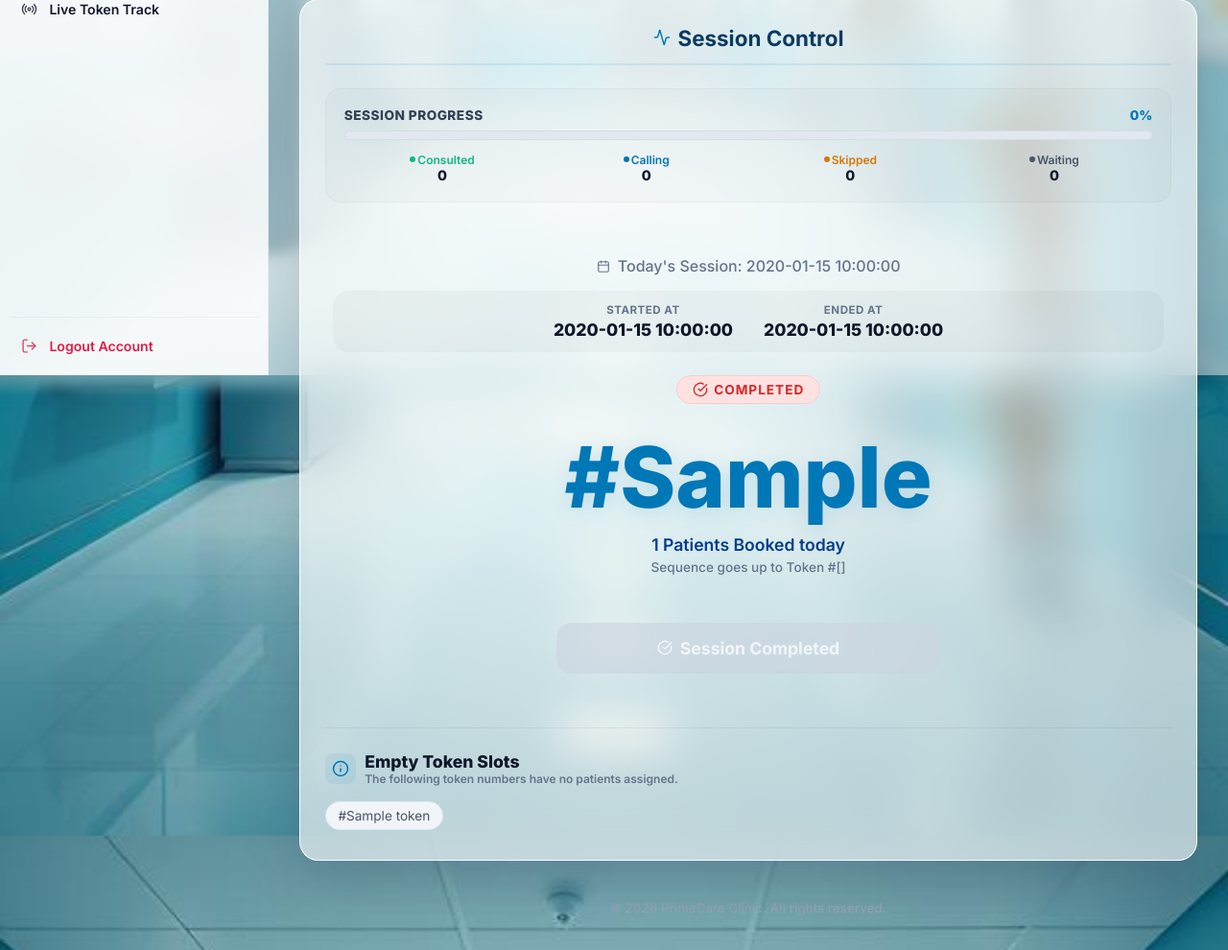
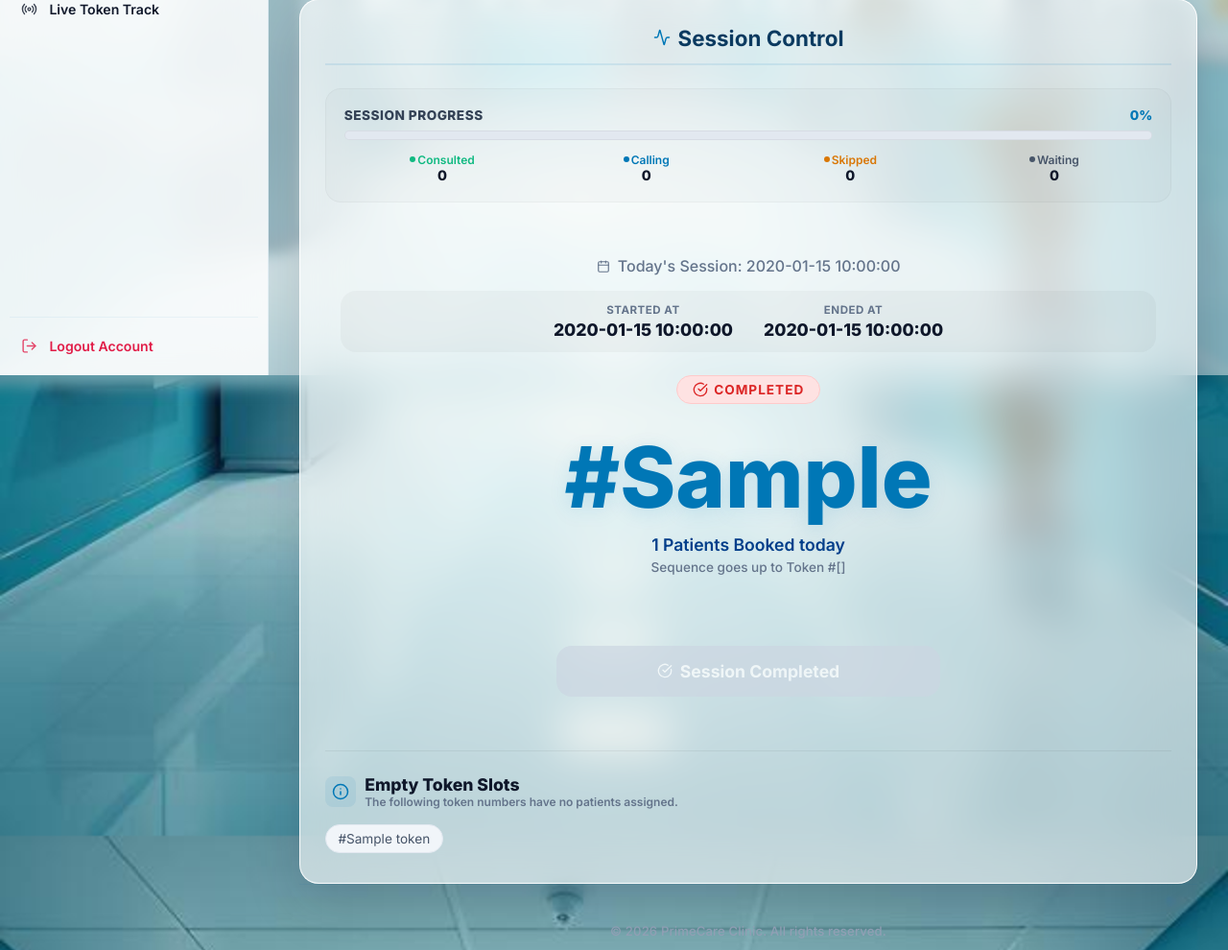
Before and after one commit to razin2004/doctorbook, a Flask app: template templates/doctor_dashboard.html in a window 1280 px wide. Shown: the part 409-1399 px from the top of the page at 96% size. Run offline with Flask 3, Linux system fonts and the light colour scheme; the template is opened without the code that fills it: most values are stand-ins (such as "Sample title", 1, 10 or a date in 2020); some libraries are stand-ins or nearby versions.

Commit message:
clean safe commit

```diff
--- a/templates/doctor_dashboard.html
+++ b/templates/doctor_dashboard.html
@@ -1271,10 +1271,10 @@
           </div>
         </div>
 
-        <div class="session-box-premium" style="text-align: center; padding: 1.5rem 0.5rem;">
+        <div class="session-box-premium" style="text-align: center; padding: 1.5rem 1rem; display: flex; flex-direction: column; align-items: center;">
           <p style="color:#64748b; font-weight: 500; margin-bottom: 1rem;"><i data-lucide="calendar" style="width:14px;height:14px;display:inline-block;vertical-align:middle;margin-right:4px;"></i> Today's Session: {{ doc.session_date }}</p>
 
-          <div class="session-timeline" id="sessionTimeline" style="display: {% if doc.status == 'idle' %}none{% else %}flex{% endif %}; justify-content: center; gap: 2rem; margin-bottom: 1.5rem; padding: 0.8rem; background: rgba(0,0,0,0.03); border-radius: 16px;">
+          <div class="session-timeline" id="sessionTimeline" style="display: {% if doc.status == 'idle' %}none{% else %}flex{% endif %}; justify-content: center; gap: 2rem; margin-bottom: 1.5rem; padding: 0.8rem; background: rgba(0,0,0,0.03); border-radius: 16px; width: 100%;">
               <div class="timeline-item" style="display: flex; flex-direction: column; gap: 0.2rem;">
                   <span class="time-label" style="font-size: 0.72rem; font-weight: 700; color: #64748b; text-transform: uppercase; letter-spacing: 0.5px;">Started At</span>
                   <span class="time-val" id="startTime" style="font-size: 1.1rem; font-weight: 800; color: #0f172a;">{{ doc.start_time or '--:--' }}</span>
@@ -1303,7 +1303,7 @@
               </div>
           </div>
 
-          <div style="margin-top: 1.5rem; display: flex; flex-direction: column; gap: 0.8rem; max-width: 400px; margin-left: auto; margin-right: auto;">
+          <div style="margin-top: 1.5rem; display: flex; flex-direction: column; gap: 0.8rem; max-width: 400px; width: 100%; margin-left: auto; margin-right: auto; align-items: stretch;">
               <button id="sessionBtn" class="control-btn {% if doc.status == 'idle' %}btn-start{% elif doc.status == 'active' %}btn-next{% else %}btn-disabled{% endif %}"
                   {% if doc.status == 'completed' or doc.status == 'waiting_bookings' %}disabled{% endif %} style="width: 100%; padding: 1rem; border-radius: 16px; font-size: 1.1rem; font-weight: 700; display: flex; align-items: center; justify-content: center; gap: 0.5rem; border: none; cursor: pointer; transition: all 0.2s; color: #fff;">
 
```
Also changed, not shown: templates/patient_dashboard.html (+11 -4 lines).
